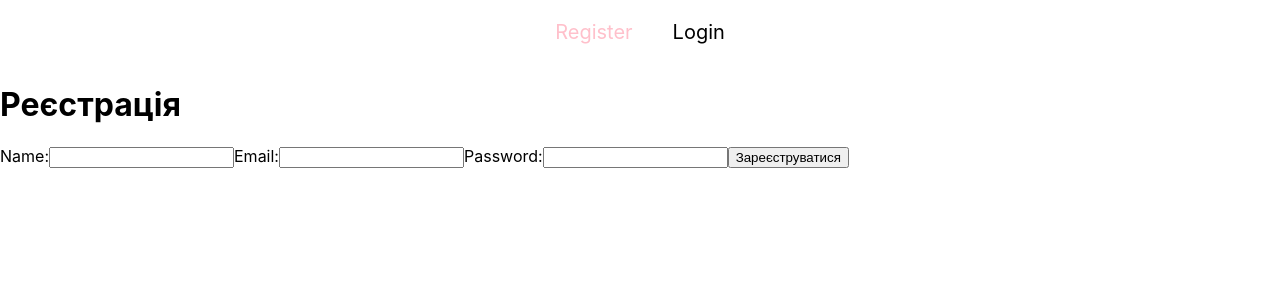
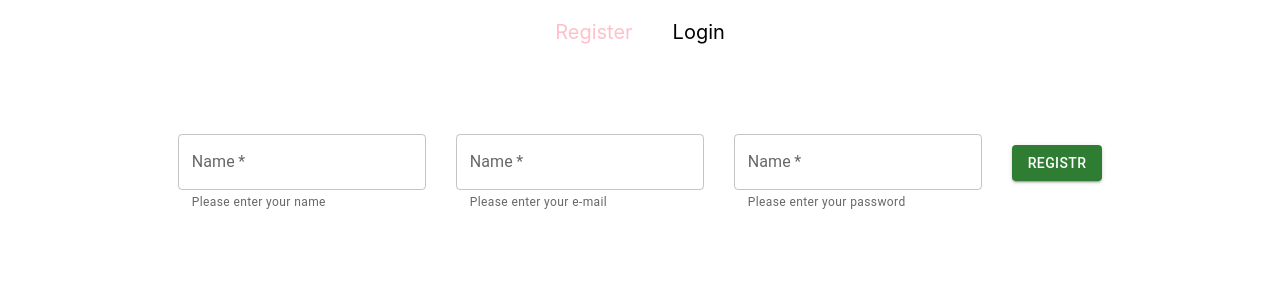
Before and after one commit to Yevhenii-Babii/goit-react-hw-08-phonebook, a React (Create React App) app: page /goit-react-hw-08-phonebook/register in a window 1280 px wide. Shown: the top 300 px of the page. Built offline with nearby package versions, Linux system fonts and the light colour scheme.

Commit message:
add styles for Login and Register

```diff
--- /dev/null
+++ b/src/components/Pages/LoginPage/LoginPage.styled.js
@@ -0,0 +1,9 @@
+import styled from 'styled-components';
+
+export const ContainerInput = styled.div`
+gap: 30px;
+display: flex;
+justify-content: center;
+align-items: stretch;
+margin-top: 70px;
+`
--- a/src/components/Pages/LoginPage/loginPage.jsx
+++ b/src/components/Pages/LoginPage/loginPage.jsx
@@ -1,3 +1,10 @@
+
+import * as React from 'react';
+import InputAdornment from '@mui/material/InputAdornment';
+import TextField from '@mui/material/TextField';
+import AccountCircle from '@mui/icons-material/AccountCircle';
+import Button from '@mui/material/Button';
+
 import { Loader } from 'components/Loader/Loader';
 import { useEffect } from 'react';
 import { useState } from 'react';
@@ -6,6 +13,8 @@ import { useNavigate } from 'react-router-dom';
 import { loginUserRequest } from 'redux/auth/UserSlice';
 import { selectError, selectLoaderLogin, selectUser } from 'redux/selectors';
 import { Error } from '../Error/Error';
+import { ContainerInput } from './LoginPage.styled';
+
 
 function Login() {
   const navigation = useNavigate();
@@ -35,31 +44,49 @@ function Login() {
 
   return (
     <div>
-      <h1>Login</h1>
       {isLoading && <Loader />}
       {error && <Error />}
       <form onSubmit={handleSubmit}>
-        <label>
-          Email:
-          <input
+        <ContainerInput>
+          <TextField id="input-with-icon-textfield"
+        label="Email"
+        InputProps={{
+          startAdornment: (
+            <InputAdornment position="start">
+              <AccountCircle />
+            </InputAdornment>
+          ),
+        }}
+        variant="standard"
             onChange={e => setEmail(e.target.value)}
             value={email}
             type="email"
             required
           />
-        </label>
-        <label>
-          Password:
-          <input
+
+
+          <TextField
+        id="input-with-icon-textfield"
+        label="Password"
+        InputProps={{
+          startAdornment: (
+            <InputAdornment position="start">
+              <AccountCircle />
+            </InputAdornment>
+          ),
+        }}
+        variant="standard"
             onChange={e => setPassword(e.target.value)}
             value={password}
             type="password"
             required
           />
-        </label>
-        <button disabled={isLoading} type="submit">
-          Увійти
-        </button>
+
+        <Button variant="contained" disabled={isLoading} type="submit">
+
+          Login
+        </Button>
+        </ContainerInput>
       </form>
     </div>
   );
--- a/src/components/Pages/RegisterPage/RegisterPage.jsx
+++ b/src/components/Pages/RegisterPage/RegisterPage.jsx
@@ -1,9 +1,14 @@
+import * as React from 'react';
+
+import TextField from '@mui/material/TextField';
+import Button from '@mui/material/Button';
 import { useEffect, useState } from 'react';
 import { useDispatch, useSelector } from 'react-redux';
 import { useNavigate } from 'react-router-dom';
 
 import { registerUserRequest } from 'redux/auth/UserSlice';
 import { selectUser } from 'redux/selectors';
+import { ContainerInput } from './RegisterPage.styled';
 
 
 function Register() {
@@ -43,38 +48,45 @@ function Register() {
 
     return (
       <div>
-        <h1>Реєстрація</h1>
+        <form onSubmit={handleSubmit}>
+          <ContainerInput>
 
-
-        <form onSubmit={handleSubmit}>
-          <label>
-            Name:
-            <input
+            <TextField
+        helperText="Please enter your name"
+        id="demo-helper-text-misaligned"
+        label="Name"
               onChange={e => setName(e.target.value)}
               value={name}
               type="text"
               required
             />
-          </label>
-          <label>
-            Email:
-            <input
+
+
+            <TextField
+        helperText="Please enter your e-mail"
+        id="demo-helper-text-misaligned"
+        label="Name"
+
               onChange={e => setEmail(e.target.value)}
               value={email}
               type="email"
               required
             />
-          </label>
-          <label>
-            Password:
-            <input
+
+
+            <TextField
+        helperText="Please enter your password"
+        id="demo-helper-text-misaligned"
+        label="Name"
+
               onChange={e => setPassword(e.target.value)}
               value={password}
               type="password"
               required
             />
-          </label>
-          <button type="submit">Зареєструватися</button>
+
+          <Button  variant="contained" color="success" type="submit">Registr</Button>
+          </ContainerInput>
         </form>
       </div>
     );
--- /dev/null
+++ b/src/components/Pages/RegisterPage/RegisterPage.styled.js
@@ -0,0 +1,9 @@
+import styled from 'styled-components';
+
+export const ContainerInput = styled.div`
+gap: 30px;
+display: flex;
+justify-content: center;
+align-items: baseline;
+margin-top: 70px;
+`
```
